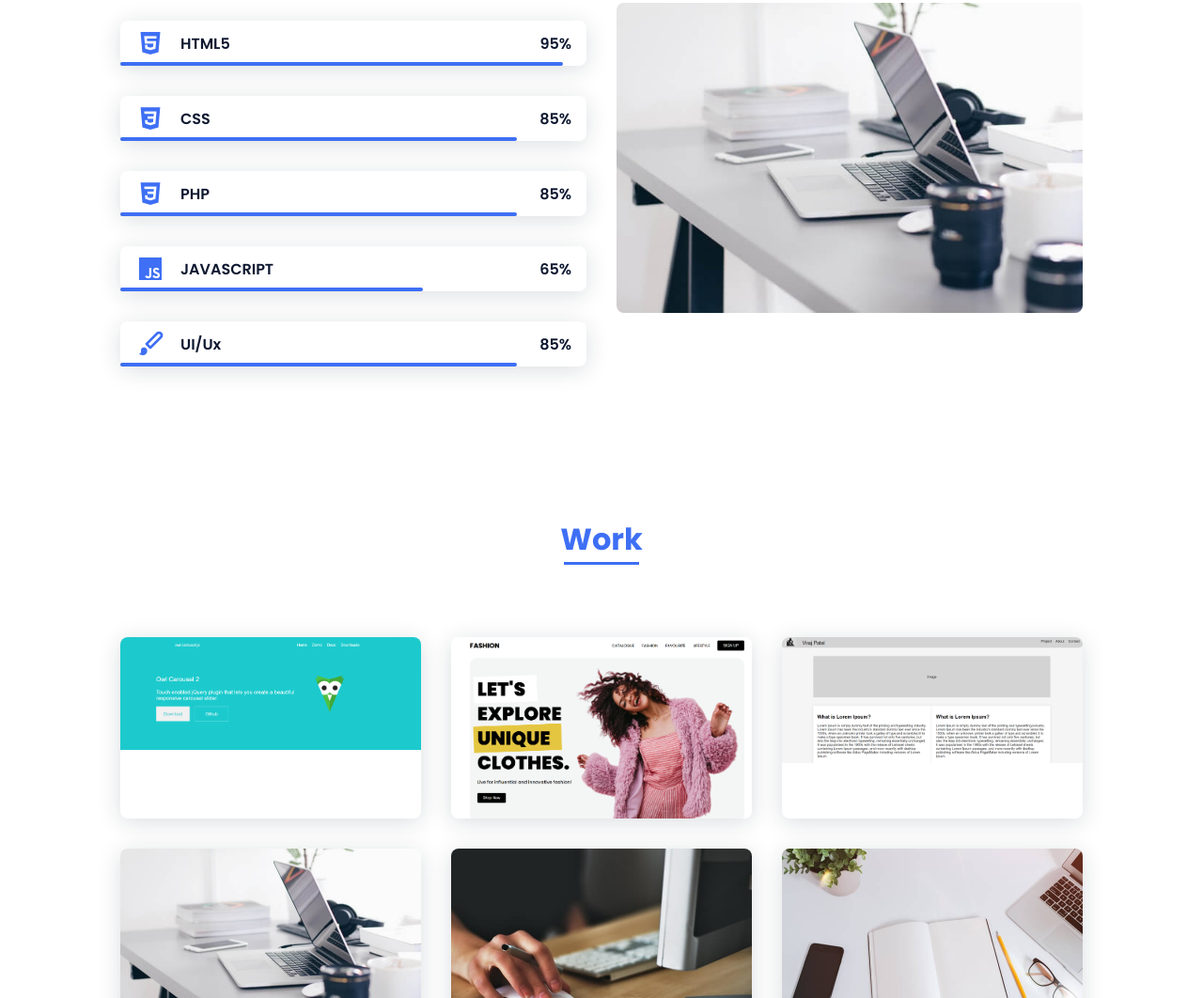
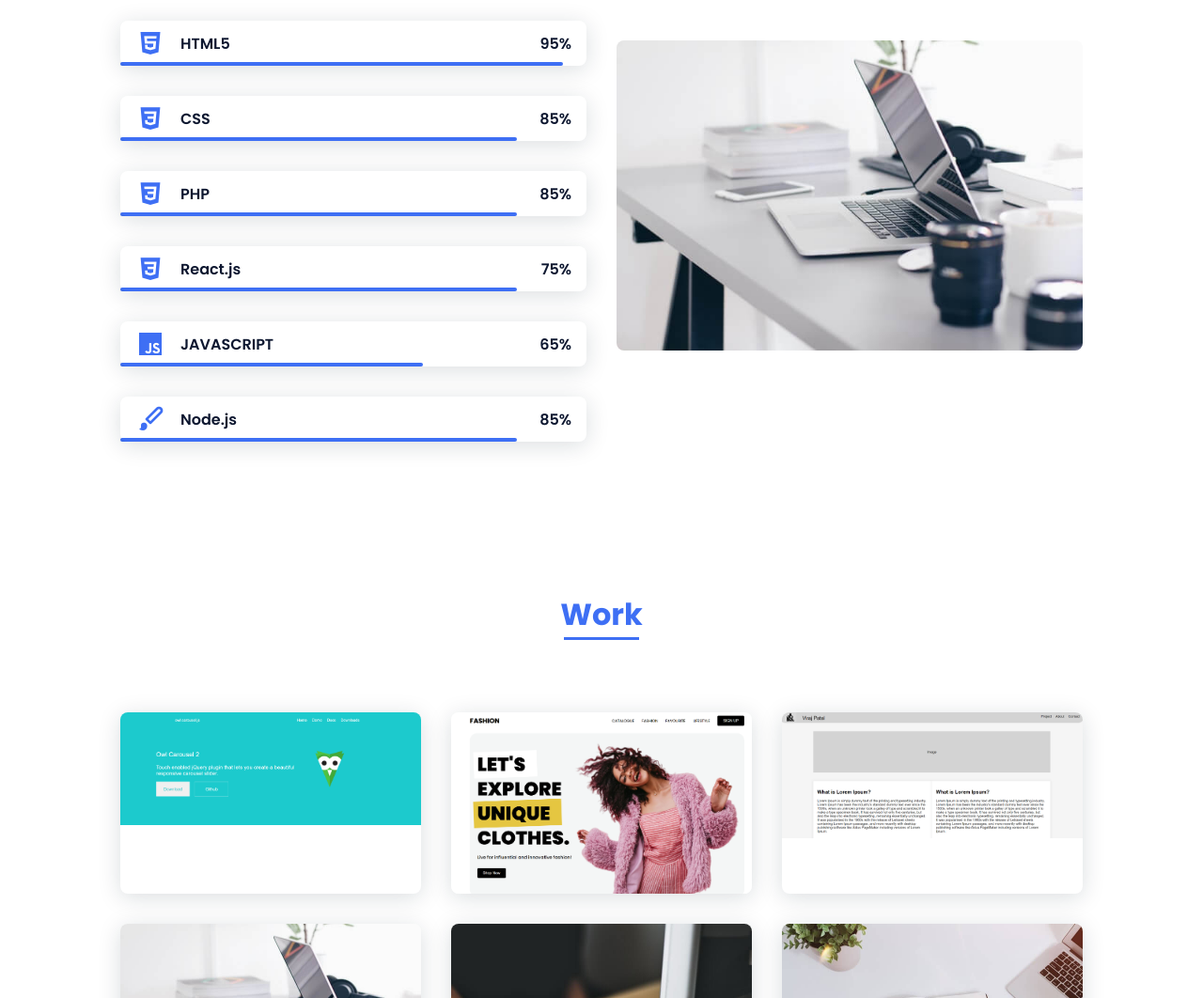
Before and after one commit to RaviPithadiya/mca, a plain HTML site: page index.html in a window 1280 px wide. Shown: the part 1729-2791 px from the top of the page at 94% size. Drawn offline with nearby package versions, Linux system fonts and the light colour scheme.

Commit message:
Update index.html

```diff
--- a/index.html
+++ b/index.html
@@ -124,6 +124,19 @@
                                 <span class="skills__percentage">85%</span>
                             </div>
                         </div>
+                         <div class="skills__data">
+                            <div class="skills__names">
+                                <i class='bx bxl-css3 skills__icon'></i>
+                                <span class="skills__name">React.js</span>
+                            </div>
+                            <div class="skills__bar skills__css">
+
+                            </div>
+                            <div>
+                                <span class="skills__percentage">75%</span>
+                            </div>
+                        </div>
+
 
                         <div class="skills__data">
                             <div class="skills__names">
@@ -140,7 +153,7 @@
                         <div class="skills__data">
                             <div class="skills__names">
                                 <i class='bx bxs-paint skills__icon'></i>
-                                <span class="skills__name">UI/Ux</span>
+                                <span class="skills__name">Node.js</span>
                             </div>
                             <div class="skills__bar skills__ux">
 
```
